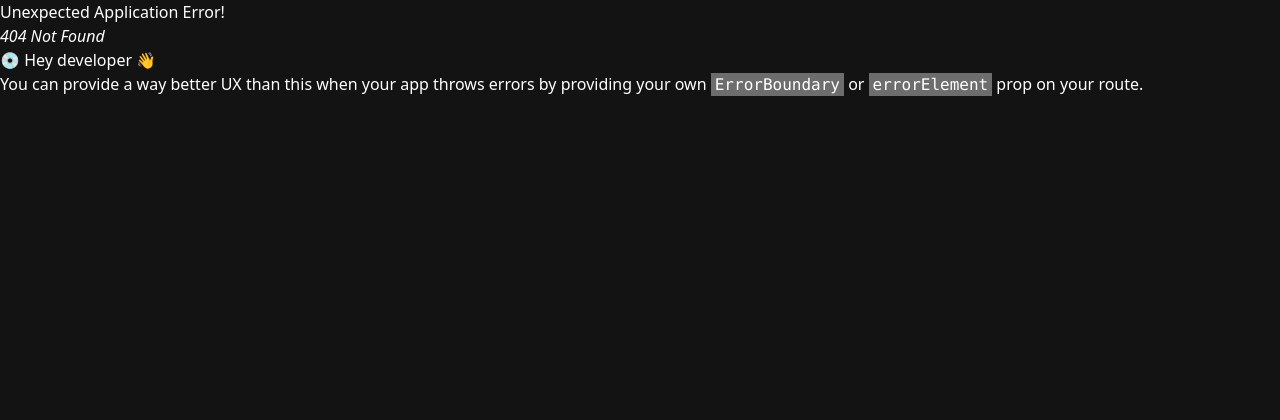
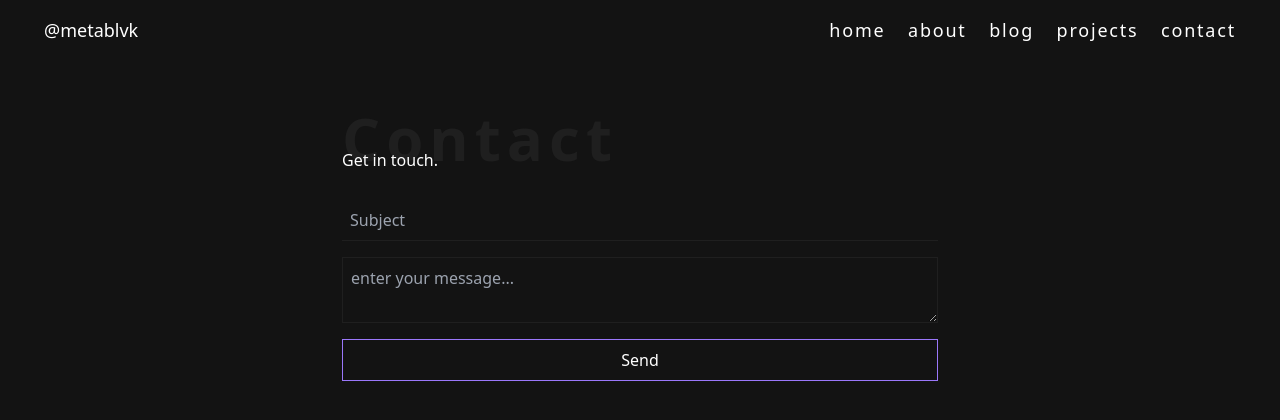
Before and after one commit to metablvk/portfolio, a React (Vite) app: page /contact in a window 1280 px wide. Before the commit this address had no page. Shown: the top 420 px of the page. Built offline with nearby package versions, Linux system fonts and the light colour scheme.

Commit message:
feat created contact page

```diff
--- a/src/main.tsx
+++ b/src/main.tsx
@@ -14,6 +14,7 @@ import About from './pages/about/about.page';
 import Blog from './pages/blog/blog.page';
 import Post from './pages/post/post.page';
 import Projects from './pages/projects/projects.page';
+import Contact from './pages/contact/contact.page';
 
 import './assets/css/index.css';
 
@@ -25,6 +26,7 @@ const router = createBrowserRouter(
       <Route path="/blog" element={<Blog />} />
       <Route path="/blog/:slug" element={<Post />} />
       <Route path="/projects" element={<Projects />} />
+      <Route path="/contact" element={<Contact />} />
     </Route>
   )
 );
--- /dev/null
+++ b/src/pages/contact/contact.page.tsx
@@ -0,0 +1,56 @@
+import {ChangeEvent, useEffect, useState} from 'react';
+import Title from '../../components/title/title.component';
+
+const defaultFormFields = {
+  subject: '',
+  message: '',
+};
+
+const Contact = () => {
+  const [formFields, setFormFields] = useState(defaultFormFields);
+
+  const handleChange = (e: ChangeEvent) => {
+    const {name, value} = e.target as HTMLInputElement;
+    setFormFields({
+      ...formFields,
+      [name]: value,
+    });
+  };
+
+  useEffect(() => {
+    console.log(formFields.subject, formFields.message);
+  }, [formFields]);
+  return (
+    <div className="relative mt-12">
+      <form
+        action=""
+        className="flex flex-col w-full mx-auto  md:w-2/3 lg:w-2/4 space-y-4"
+      >
+        <Title title="Contact" subTitle="Get in touch." />
+        <div className="relative">
+          <input
+            type="text"
+            className="p-2 w-full text-custom-purple bg-transparent focus:outline-none border-b border-custom-grey"
+            onChange={handleChange}
+            placeholder="Subject"
+            name="subject"
+            defaultValue={formFields.subject}
+          />
+        </div>
+        <textarea
+          id=""
+          className="p-2 bg-transparent text-custom-purple focus:outline-none border border-custom-grey"
+          onChange={handleChange}
+          value={formFields.message}
+          placeholder="enter your message..."
+          name="message"
+        ></textarea>
+        <button type="submit" className="border border-custom-purple py-2">
+          Send
+        </button>
+      </form>
+    </div>
+  );
+};
+
+export default Contact;
```
